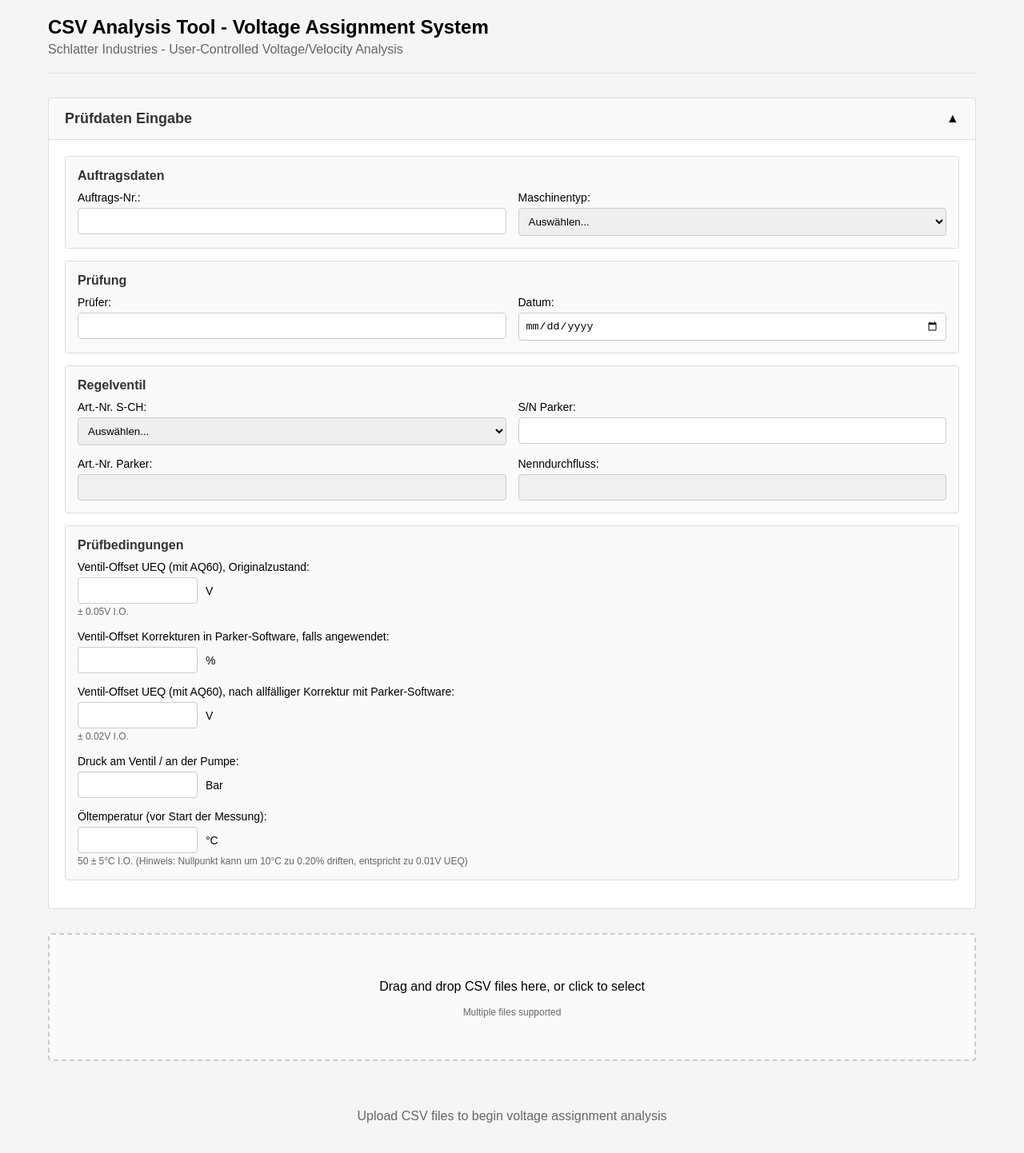
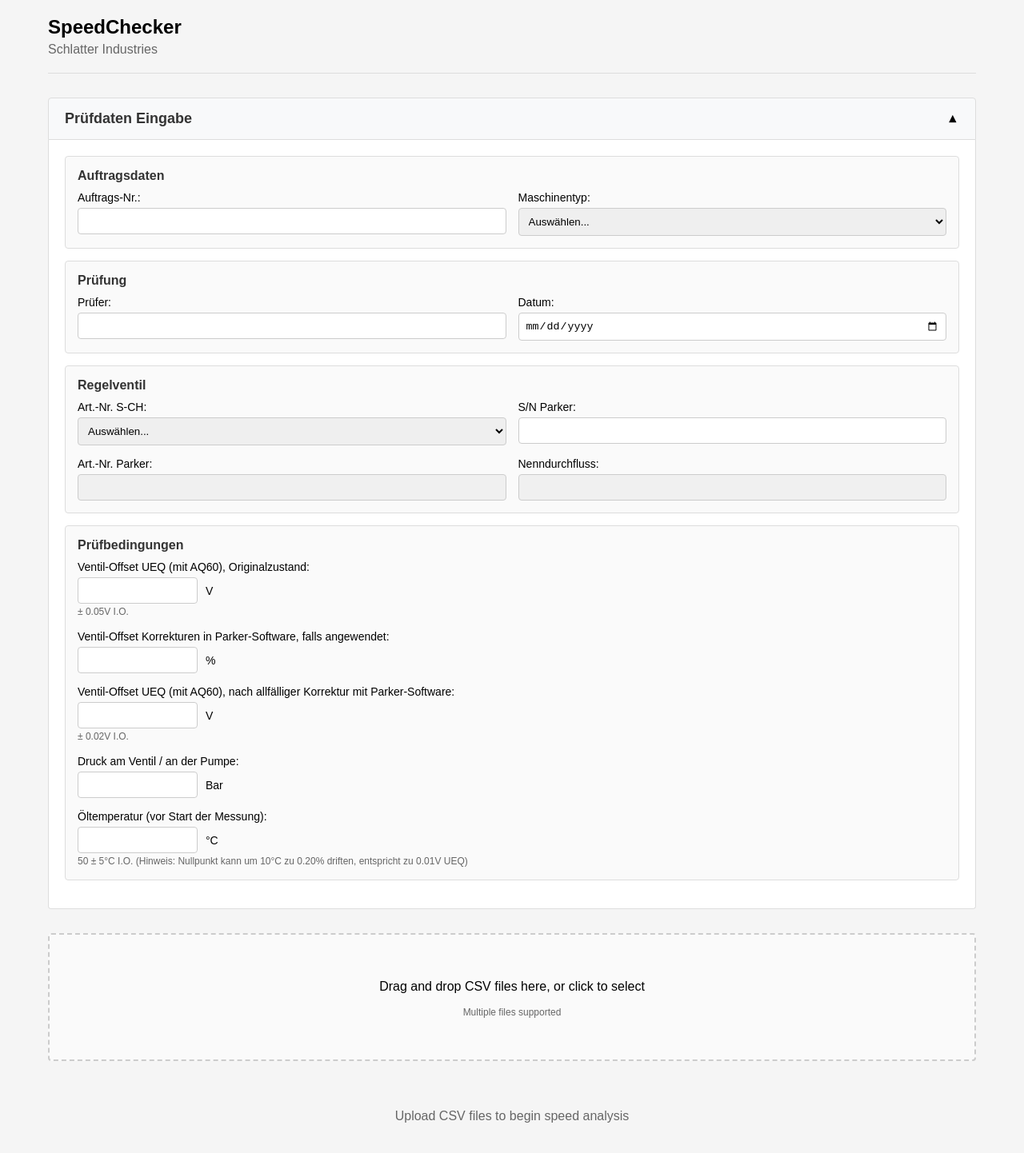
Before and after one commit to yuukischlatter/csv-analysis-tool, a React app: page / in a window 1280 px wide. Shown: the top 1442 px of the page at 80% size. Built offline with nearby package versions, Linux system fonts and the light colour scheme.

Commit message:
Fixed Naming and created EXE

```diff
--- a/public/index.html
+++ b/public/index.html
@@ -3,7 +3,7 @@
 <head>
     <meta charset="UTF-8">
     <meta name="viewport" content="width=device-width, initial-scale=1.0">
-    <title>CSV Analysis Tool - Schlatter Industries</title>
+    <title>SpeedChecker - Schlatter Industries</title>
     <style>
         body {
             margin: 0;
--- a/src/App.js
+++ b/src/App.js
@@ -46,10 +46,10 @@ function App() {
     }}>
       <header style={{ marginBottom: '30px', borderBottom: `1px solid ${COLORS.BORDER_DEFAULT}`, paddingBottom: '20px' }}>
         <h1 style={{ margin: '0', fontSize: '24px' }}>
-          CSV Analysis Tool - Voltage Assignment System
+          SpeedChecker
         </h1>
         <p style={{ margin: '5px 0 0 0', color: COLORS.TEXT_SECONDARY }}>
-          Schlatter Industries - User-Controlled Voltage/Velocity Analysis
+          Schlatter Industries
         </p>
       </header>
 
@@ -161,7 +161,7 @@ function App() {
       {/* Empty State */}
       {processedFiles.length === 0 && !isAnalyzing && (
         <div style={{ textAlign: 'center', padding: '40px', color: COLORS.TEXT_SECONDARY }}>
-          Upload CSV files to begin voltage assignment analysis
+          Upload CSV files to begin speed analysis
         </div>
       )}
     </div>
```
Also changed, not shown: package.json (+13 -8 lines).
